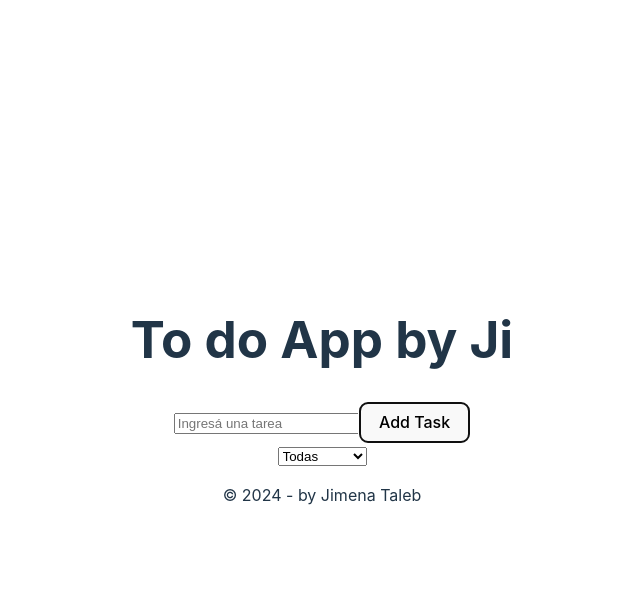
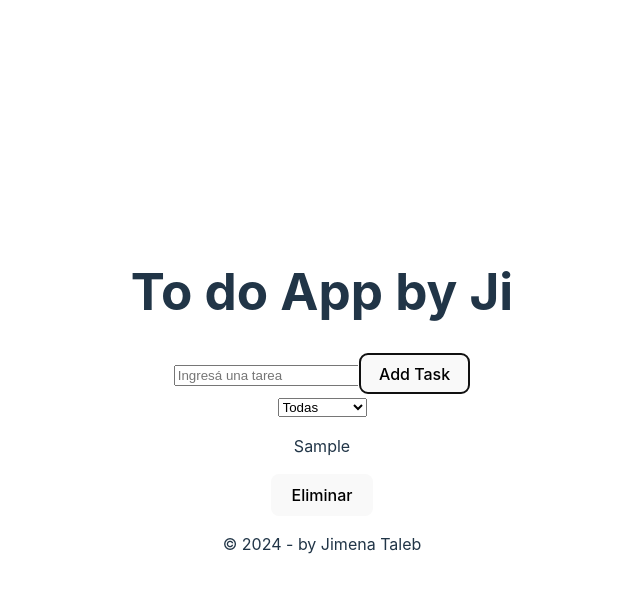
Before and after one commit to JimenaTaleb/To-do-App, a React (Vite) app: page / in a window 1280 px wide. Both pictures are taken after typing "Sample" into the empty fields and a click on the button "Add Task". Shown: the top 592 px of the page, without its empty margins (318-958 px from the left). Built offline with nearby package versions, Linux system fonts and the light colour scheme.

Commit message:
adding render tasks and detele task function

```diff
--- a/src/components/Task.jsx
+++ b/src/components/Task.jsx
@@ -1,8 +1,15 @@
-export default function Task() {
+export default function Task({ task, tasks, setTasks }) {
+
+  const handleDelete = () => {
+    const updatedTasks = tasks.filter((t) => t.id !== task.id);
+    setTasks(updatedTasks);
+    localStorage.setItem("tasks", JSON.stringify(updatedTasks));
+  };
+
   return (
     <div>
-        <p></p>
-        <button>Eliminar</button>
+      <p>{task.title}</p>
+      <button onClick={handleDelete}>Eliminar</button>
     </div>
-  )
+  );
 }
--- a/src/components/TaskContainer.jsx
+++ b/src/components/TaskContainer.jsx
@@ -1,7 +1,11 @@
-export default function TaskContainer({tasks, setTasks}) {
+import Task from "./Task"
+
+export default function TaskContainer({ tasks, setTasks }) {
   return (
     <div>
-
+      {tasks.map((task) => (
+        <Task key={task.id} task={task} tasks={tasks} setTasks={setTasks} />
+      ))}
     </div>
-  )
+  );
 }
```
